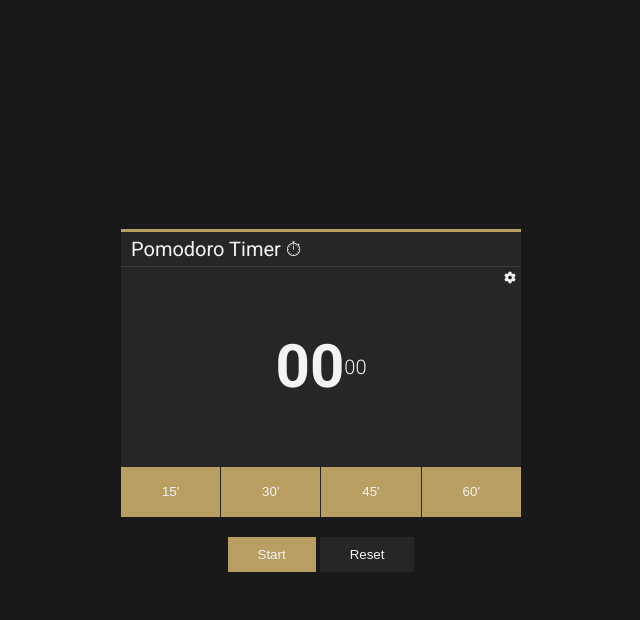
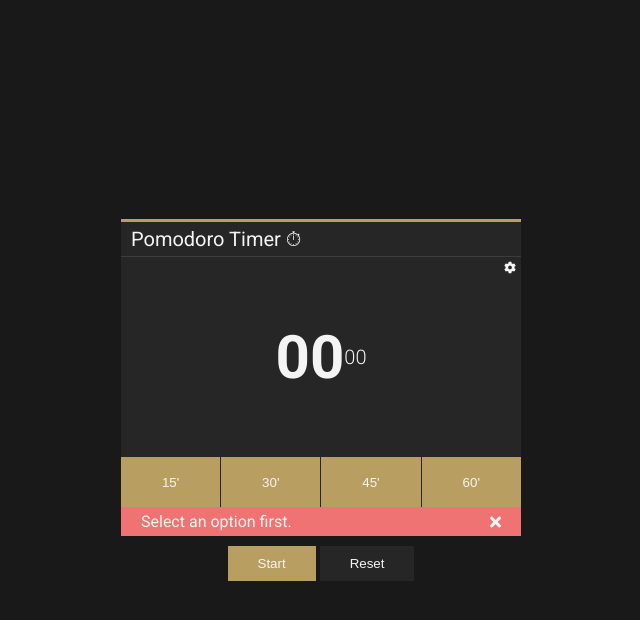
Before and after one commit to thomaidistheo/pomodoro-app, a plain HTML site: page index.html in a window 1280 px wide. Both pictures are taken after a click on the button "Start". Shown: the whole page, without its empty margins (319-959 px from the left). Drawn offline with Linux system fonts and the light colour scheme.

Commit message:
eadded actual error message and background animation

```diff
--- a/index.html
+++ b/index.html
@@ -27,7 +27,10 @@
             <button id="option-four">60'</button>
         </div>
 
-
+        <div class="error-message" id="errorMsg">
+            <p>Select an option first.</p>
+            <i class="fas fa-times" id="errorBtn"></i>
+        </div>
     </div>
 
     <div class="btns-container">
--- a/script.js
+++ b/script.js
@@ -8,6 +8,8 @@ const optionsToggle = document.getElementById('optionsToggle')
 const resetBtn = document.getElementById('resetBtn')
 
 //timer options
+const errorMsg = document.getElementById('errorMsg')
+const errorBtn = document.getElementById('errorBtn')
 const optionsMenu = document.getElementById('optionsMenu')
 let optionOne = document.getElementById('option-one')
 let optionTwo = document.getElementById('option-two')
@@ -19,6 +21,7 @@ let completeSound = document.getElementById('bell-sound')
 
 removeDisabled = () => {
     startBtn.removeAttribute('disabled')
+    errorMsg.classList.remove('show-error')
 }
 
 //display selected option in the timer
@@ -76,10 +79,11 @@ let startTimer = null
 function countDown() {
     //in case no time setting is selected, display message
     if (!timeMin){
-        alert('vale xrono prwta ougkane')
+        errorMsg.classList.add('show-error')
     } else {
         startBtn.setAttribute('disabled', "")
         optionsMenu.classList.toggle('hide-options')
+        document.body.classList.add('gradient-animation')
 
         startTimer = setInterval(() => {
             //DOM changes when timer is started
@@ -120,10 +124,12 @@ function countDown() {
 
 startBtn.onclick = () => {
     countDown()
-
-
 }
 
 optionsToggle.onclick = () => {
     optionsMenu.classList.toggle('hide-options')
 }
+
+errorBtn.onclick = () => {
+    errorMsg.classList.remove('show-error')
+}
--- a/styles/_global.scss
+++ b/styles/_global.scss
@@ -21,3 +21,16 @@ body {
     color: $black;
     font-family: 'Roboto', sans-serif;
 }
+
+.gradient-animation {
+    background: linear-gradient(181deg, #262626, #bea168, #262626, #262626, #262626, #bea168);
+    background-size: 1200% 1200%;
+
+    animation: BackgroundAnimation 37s ease infinite;
+}
+
+@keyframes BackgroundAnimation {
+    0%{background-position:51% 0%}
+    50%{background-position:50% 100%}
+    100%{background-position:51% 0%}
+}
--- a/styles/styles.scss
+++ b/styles/styles.scss
@@ -6,8 +6,6 @@
     flex-direction: column;
     align-items: center;
     justify-content: center;
-    position: relative;
-
 
     h1 {
         align-self: flex-start;
@@ -86,13 +84,34 @@
     margin-top: -50px;
 }
 
+.error-message {
+    width: 100%;
+    padding: 5px 20px;
+    background: $error-clr;
+    color: $white;
+    transform: translateY(-80px);
+    margin-bottom: 10px;
+
+    display: flex;
+    align-items: center;
+    justify-content: space-between;
+
+    i {
+        cursor: pointer;
+    }
+}
+
+.show-error {
+    transform: translateY(0);
+}
+
 .btns-container {
-    margin-top: 20px;
 
     button {
         padding: 10px 30px;
         border: none;
         color: $white;
+        cursor: crosshair;
     }
 
     .start-btn {
```
Also changed, not shown: styles/styles.css, 1 other file.
